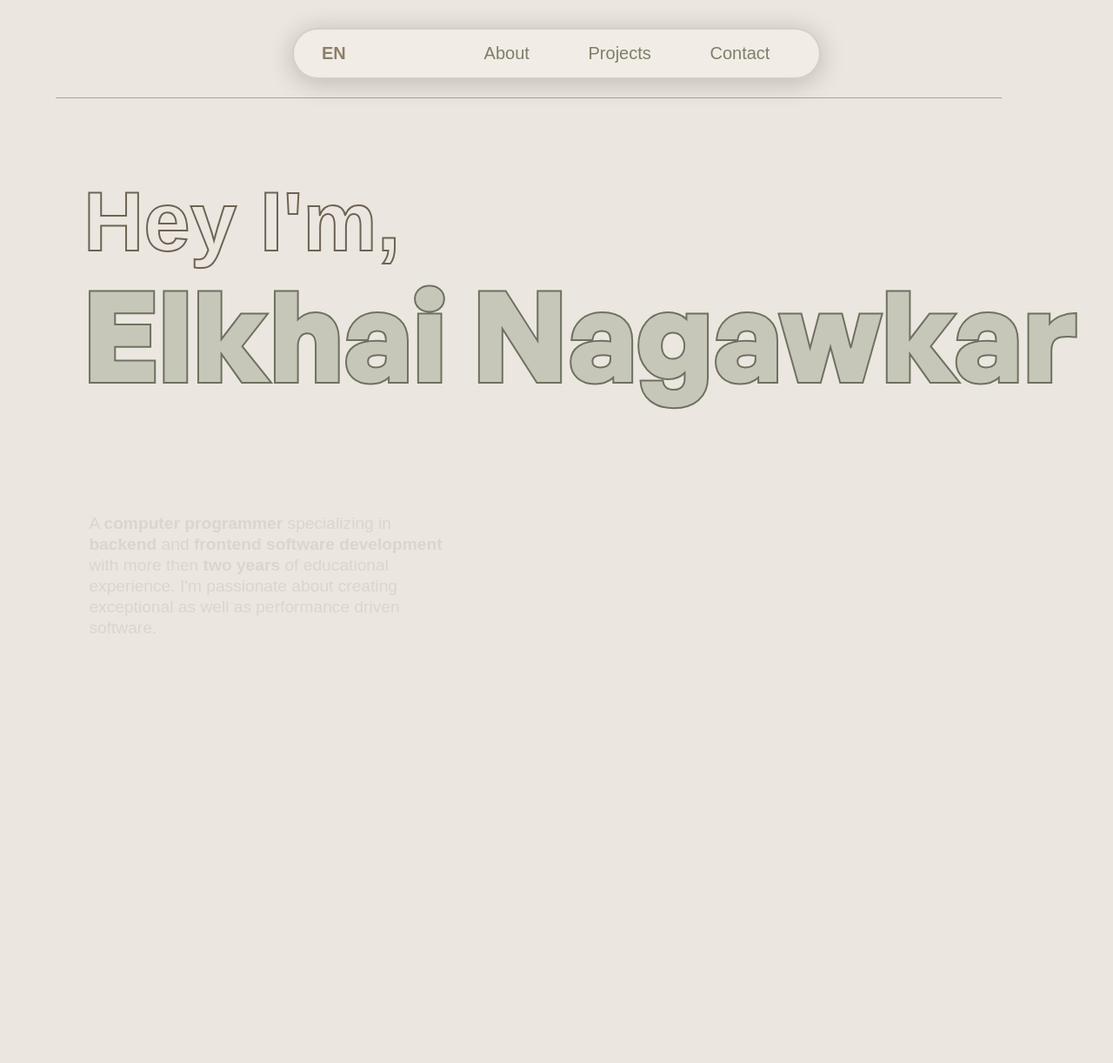
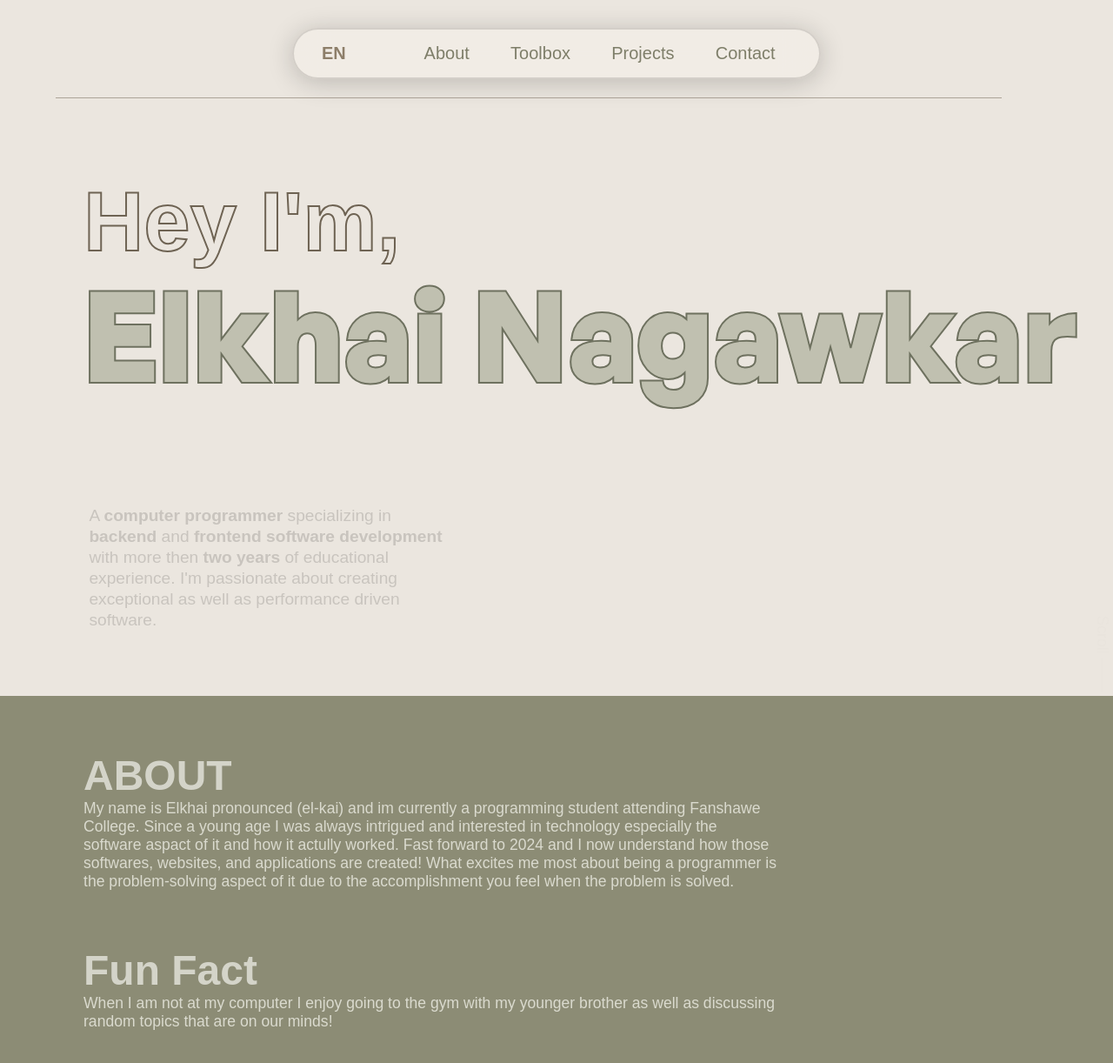
Before and after one commit to ElkhaiNagawkar/Elkhai-Nagawkar-Portfolio, a React (Create React App) app in the folder elkhai-nagawkar-portfolio-app/: page / in a window 1280 px wide. Shown: the top 1222 px of the page at 87% size. Before the commit the page ends 800 px from the top, so only its background shows below. Built offline with nearby package versions, Linux system fonts and the light colour scheme; a web font is replaced by a local one.

Commit message:
Second Commit
This commit added a new section
Added About section
Added Toolbox to navbar

```diff
--- /dev/null
+++ b/elkhai-nagawkar-portfolio-app/src/About.js
@@ -0,0 +1,23 @@
+import React from "react";
+
+export default function About() {
+  return (
+    <div className="about--section">
+      <h1 className="about--header">ABOUT</h1>
+      <p className="about--paragraph">
+        My name is Elkhai pronounced (el-kai) and im currently a programming
+        student attending Fanshawe College. Since a young age I was always
+        intrigued and interested in technology especially the software aspact of
+        it and how it actully worked. Fast forward to 2024 and I now understand
+        how those softwares, websites, and applications are created! What
+        excites me most about being a programmer is the problem-solving aspect
+        of it due to the accomplishment you feel when the problem is solved.
+      </p>
+      <h1 className="about--header">Fun Fact</h1>
+      <p className="about--paragraph">
+        When I am not at my computer I enjoy going to the gym with my younger
+        brother as well as discussing random topics that are on our minds!
+      </p>
+    </div>
+  );
+}
--- a/elkhai-nagawkar-portfolio-app/src/App.js
+++ b/elkhai-nagawkar-portfolio-app/src/App.js
@@ -1,11 +1,13 @@
 import React from "react";
 import HeroPage from "./HeroPage";
 import "./index.css";
+import About from "./About";
 
 export default function App() {
   return (
     <div>
       <HeroPage />
+      <About />
     </div>
   );
 }
--- a/elkhai-nagawkar-portfolio-app/src/HeroPage.js
+++ b/elkhai-nagawkar-portfolio-app/src/HeroPage.js
@@ -4,7 +4,7 @@ import TitlePage from "./TitlePage";
 
 export default function HeroPage() {
   return (
-    <div>
+    <div className="Hero">
       <Navbar />
       <TitlePage />
     </div>
--- a/elkhai-nagawkar-portfolio-app/src/Navbar.js
+++ b/elkhai-nagawkar-portfolio-app/src/Navbar.js
@@ -14,6 +14,7 @@ export default function Navbar() {
         </div>
         <ul className="main--navbar">
           <li id="about">About</li>
+          <li id="toolbox">Toolbox</li>
           <li id="projects">Projects</li>
           <li id="contact">Contact</li>
         </ul>
--- a/elkhai-nagawkar-portfolio-app/src/index.css
+++ b/elkhai-nagawkar-portfolio-app/src/index.css
@@ -7,6 +7,10 @@
 body {
   background-color: #ebe6df;
   /*Secondary colour: #8C8C75*/
+}
+
+.Hero {
+  height: 100vh;
 }
 
 .navbar {
@@ -33,7 +37,7 @@ body {
 .main--navbar {
   display: flex;
   list-style: none;
-  gap: 35%;
+  gap: 18%;
   font-family: "General Sans", sans-serif;
   font-weight: lighter;
   color: #7e7e69;
@@ -83,16 +87,14 @@ body {
   overflow: hidden;
 }
 
-#about {
-  animation: top-slide 1.3s ease-in-out forwards;
+#about,
+#contact {
+  animation: top-slide 2s ease-in-out forwards;
 }
 
-#projects {
-  animation: bottom-slide 1.3s ease-in-out forwards;
-}
-
-#contact {
-  animation: top-slide 1.3s ease-in-out forwards;
+#projects,
+#toolbox {
+  animation: bottom-slide 2s ease-in-out forwards;
 }
 
 .hero--text {
@@ -236,28 +238,31 @@ body {
   background-color: black;
   width: 1px;
   height: 40px;
-  animation: scroll-line-anim 2.5s linear infinite 1s;
+  animation: scroll-line-anim 2s linear infinite 1s;
 }
 
-/* .hero--description::before {
-  content: "";
-  background-color: #6e6353;
-  position: absolute;
-  height: 2%;
-  width: 3rem;
-  inset: 230% 50% 0% 279%;
-  transform: rotate(-90deg);
-  opacity: 0.5;
-  animation: scroll-line-anim 0.5s ease-in-out infinite;
+.about--section {
+  padding-left: 6rem;
+  padding-bottom: 4rem;
+  background-color: #8c8c75;
+  display: flex;
+  flex-direction: column;
 }
 
-.hero--description::after {
-  content: "scroll";
-  height: 1px;
-  position: absolute;
-  inset: 200% 0% 0% 280%;
-  transform: rotate(-90deg);
-} */
+.about--header {
+  font-family: "General Sans", sans-serif;
+  color: #d4d4c9;
+  font-size: 3rem;
+  margin-top: 4rem;
+}
+
+.about--paragraph {
+  font-family: "Supreme", sans-serif;
+  color: #dadace;
+  font-weight: 500;
+  width: 50rem;
+  font-size: 1.1rem;
+}
 
 @keyframes name-anim {
   to {
```
